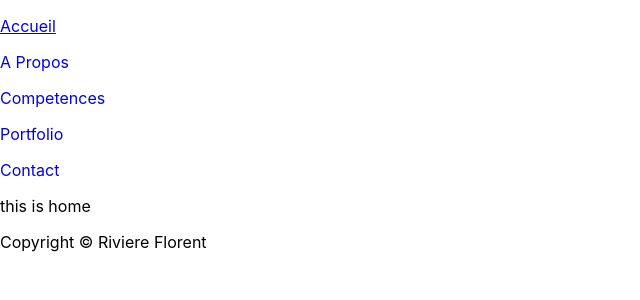
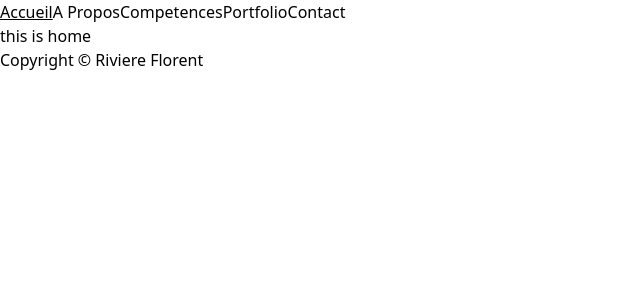
Before and after one commit to FlorentRVE/site_perso, a React (Create React App) app: page / in a window 1280 px wide. Shown: the top 300 px of the page, without its empty margins (0-640 px from the left). Built offline with nearby package versions, Linux system fonts and the light colour scheme.

Commit message:
Installation de Tailwindcss

```diff
--- a/package.json
+++ b/package.json
@@ -35,5 +35,8 @@
       "last 1 firefox version",
       "last 1 safari version"
     ]
+  },
+  "devDependencies": {
+    "tailwindcss": "^3.2.7"
   }
 }
--- a/src/component/header.js
+++ b/src/component/header.js
@@ -14,7 +14,7 @@ const Header = () => {
 
       <nav>
 
-        <div>
+        <div className='flex'>
 
             <p>
                 <Link to="/" style={{ textDecoration: pathname === '/' ? 'underline' : 'none' }}>Accueil</Link>
--- a/src/index.css
+++ b/src/index.css
@@ -1,13 +1,4 @@
-body {
-  margin: 0;
-  font-family: -apple-system, BlinkMacSystemFont, 'Segoe UI', 'Roboto', 'Oxygen',
-    'Ubuntu', 'Cantarell', 'Fira Sans', 'Droid Sans', 'Helvetica Neue',
-    sans-serif;
-  -webkit-font-smoothing: antialiased;
-  -moz-osx-font-smoothing: grayscale;
-}
 
-code {
-  font-family: source-code-pro, Menlo, Monaco, Consolas, 'Courier New',
-    monospace;
-}
+@tailwind base;
+@tailwind components;
+@tailwind utilities;
--- /dev/null
+++ b/tailwind.config.js
@@ -0,0 +1,10 @@
+/** @type {import('tailwindcss').Config} */
+module.exports = {
+  content: [
+    "./src/**/*.{js,jsx,ts,tsx}",
+  ],
+  theme: {
+    extend: {},
+  },
+  plugins: [],
+}
```
Also changed, not shown: 1 other file (tests, documents, lock files or other folders).
